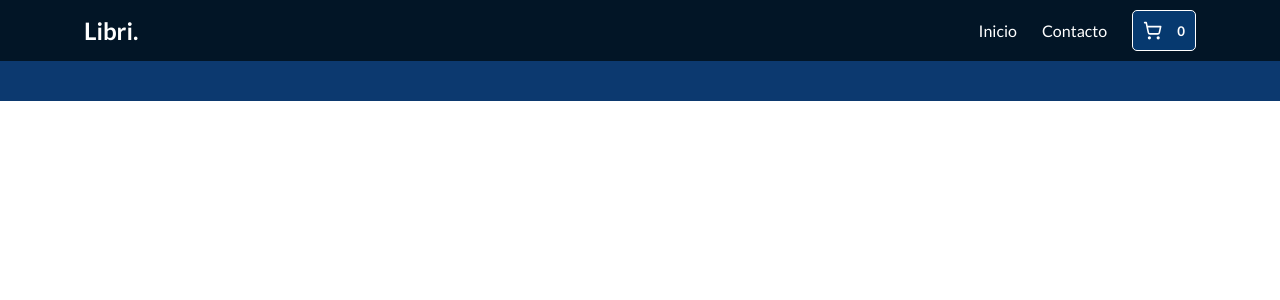
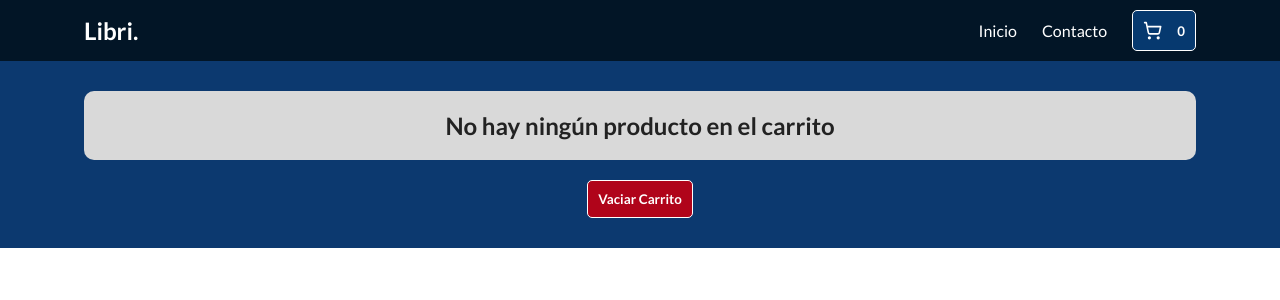
Before and after one commit to EnzoDev10/Libri, a React (Vite) app: page /carrito in a window 1280 px wide. Shown: the top 300 px of the page. Built offline with nearby package versions, Linux system fonts and the light colour scheme.

Commit message:
Updated Cart component styles and added a button to empty the product list.

```diff
--- a/src/pages/Cart.tsx
+++ /dev/null
@@ -1,15 +0,0 @@
-import { Header, Books } from '../components';
-
-import { UseCart } from '../context/CartContext';
-
-export const Cart = () => {
-	const { cartContent } = UseCart();
-	return (
-		<>
-			<Header />
-			<main>
-				<Books arrayOfBooks={cartContent} variant='cart' />
-			</main>
-		</>
-	);
-};
--- /dev/null
+++ b/src/pages/Cart/Cart.tsx
@@ -0,0 +1,34 @@
+import { Header, Books, Button } from '../../components';
+
+import { UseCart } from '../../context/CartContext';
+
+import './cart.css';
+
+export const Cart = () => {
+	const { cartContent, emptyCart } = UseCart();
+	return (
+		<>
+			<Header />
+			<main className='cart'>
+				<div className='wrapper'>
+					<section className='products-section'>
+						{cartContent.length == 0 ? (
+							<h2>No hay ningún producto en el carrito</h2>
+						) : (
+							null
+						)}
+						<Books arrayOfBooks={cartContent} variant='cart' />
+					</section>
+					<section className='checkout'>
+						<Button
+							className='border delete-btn'
+							parentMethod={() => emptyCart()}
+						>
+							Vaciar Carrito
+						</Button>
+					</section>
+				</div>
+			</main>
+		</>
+	);
+};
--- /dev/null
+++ b/src/pages/Cart/cart.css
@@ -0,0 +1,19 @@
+.cart .wrapper {
+	display: flex;
+	flex-direction: column;
+	gap: 20px;
+}
+
+.products-section {
+	display: flex;
+	gap: 20px;
+	padding: 20px 0;
+	align-items: center;
+	justify-content: center;
+	flex-wrap: wrap;
+}
+
+.checkout {
+	display: flex;
+	justify-content: center;
+}
--- a/src/pages/Home.tsx
+++ b/src/pages/Home/Home.tsx
@@ -1,4 +1,4 @@
-import { Header, Hero, Bookshelf } from '../components';
+import { Header, Hero, Bookshelf } from '../../components';
 
 export const Home = () => {
 	return (
--- a/src/pages/pagesIndex.ts
+++ b/src/pages/pagesIndex.ts
@@ -1,2 +1,2 @@
-export { Home } from './Home';
-export { Cart } from './Cart';
+export { Home } from './Home/Home';
+export { Cart } from './Cart/Cart';
```
